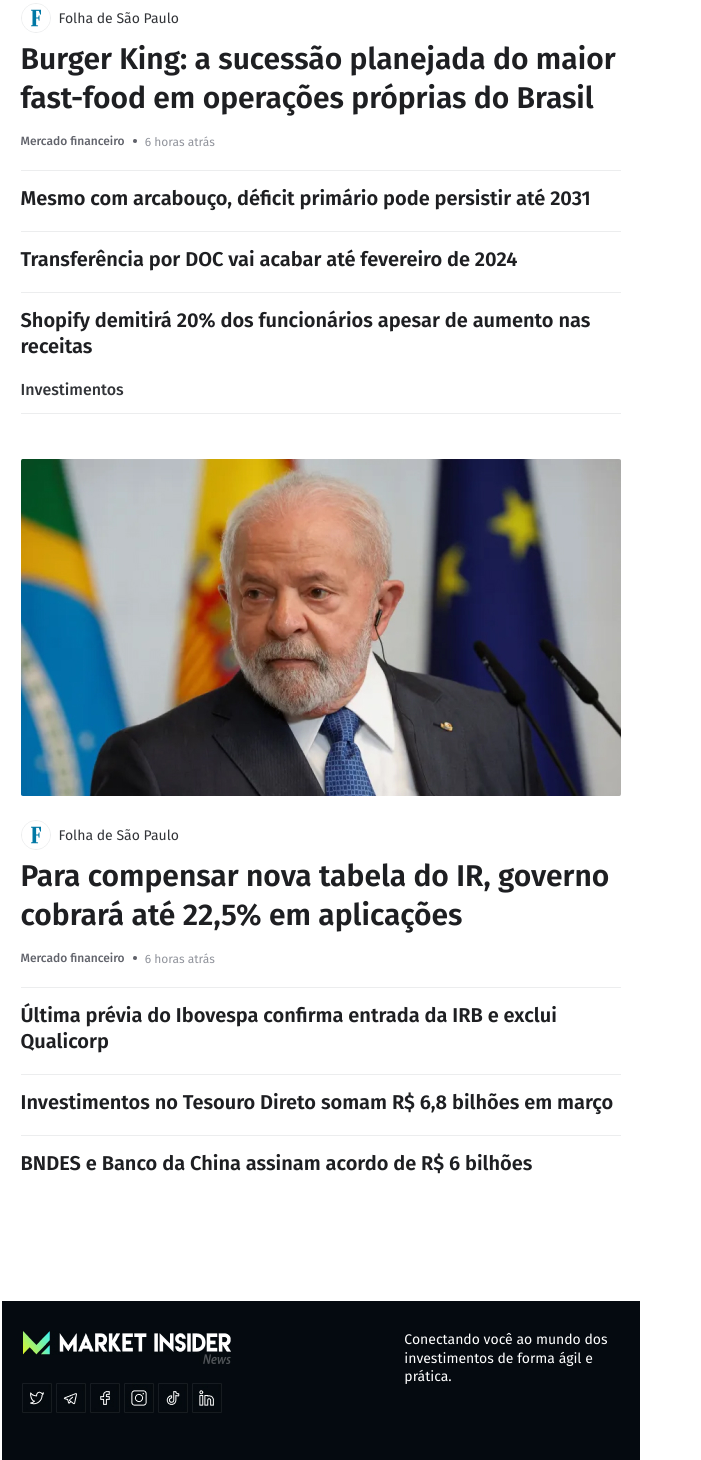
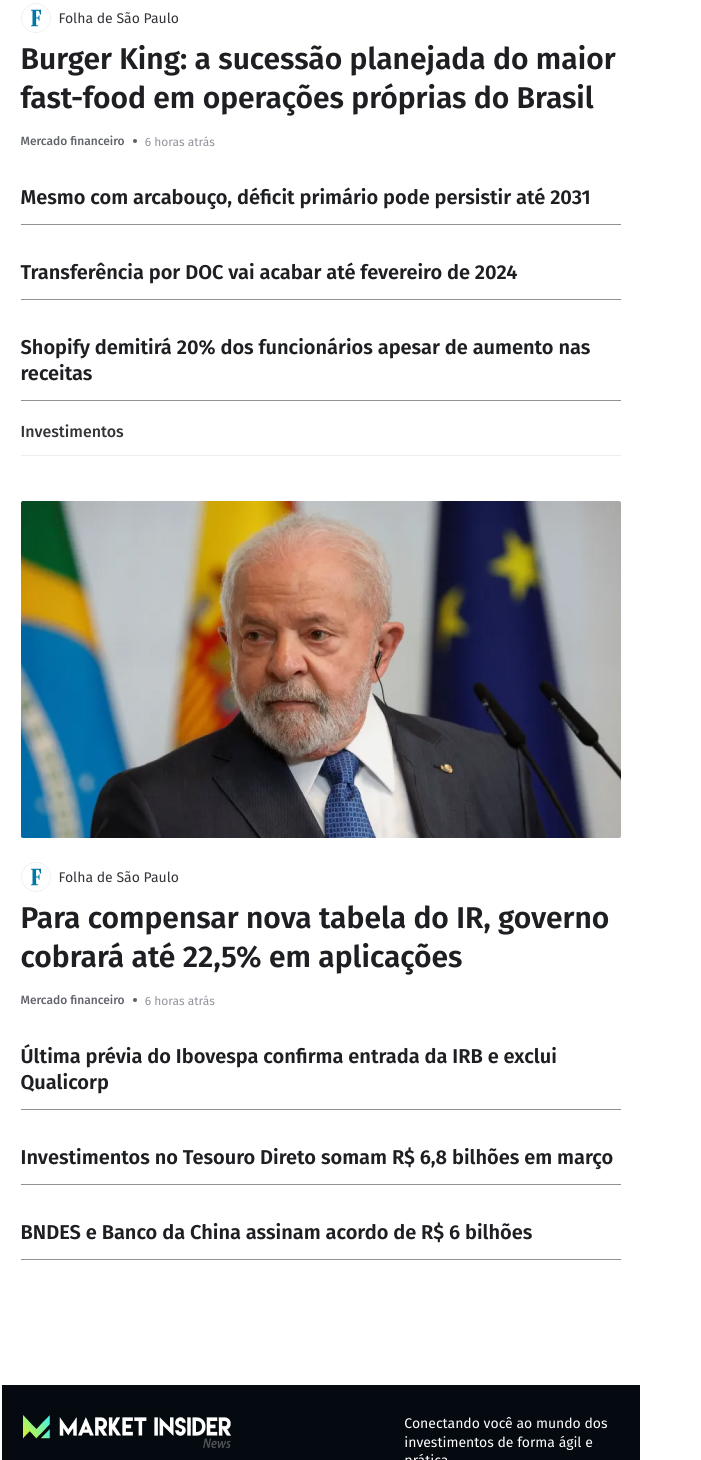
Before and after one commit to Diogo-Ol/EmailMarketingMontC, a plain HTML site: page index.html in a window 1280 px wide. Shown: the part 1917-3377 px from the top of the page, without its empty margins (0-701 px from the left). Drawn offline with Linux system fonts and the light colour scheme.

Commit message:
Ajustando bg

```diff
--- a/index.html
+++ b/index.html
@@ -690,7 +690,8 @@ overflow-x: hidden;
             margin-bottom: 1.25rem;
             text-decoration: none;
             padding-top: 0.875rem;
-            border-top: 1px solid #ECEDEE;
+            padding-bottom: 0.875rem;
+            border-bottom: 1px solid #929292;
             ">
 
                 <h5 class="titulo__link__noticia__mercado__financeiro" style="
@@ -711,7 +712,8 @@ overflow-x: hidden;
             margin-bottom: 1.25rem;
             text-decoration: none;
             padding-top: 0.875rem;
-            border-top: 1px solid #ECEDEE;
+            padding-bottom: 0.875rem;
+            border-bottom: 1px solid #929292;
             ">
 
                 <h5 class="titulo__link__noticia__mercado__financeiro" style="
@@ -732,7 +734,8 @@ overflow-x: hidden;
             margin-bottom: 1.25rem;
             text-decoration: none;
             padding-top: 0.875rem;
-            border-top: 1px solid #ECEDEE;
+            padding-bottom: 0.875rem;
+            border-bottom: 1px solid #929292;
             ">
 
                 <h5 class="titulo__link__noticia__mercado__financeiro" style="
@@ -868,7 +871,8 @@ overflow-x: hidden;
             margin-bottom: 1.25rem;
             text-decoration: none;
             padding-top: 0.875rem;
-            border-top: 1px solid #ECEDEE;
+            padding-bottom: 0.875rem;
+            border-bottom: 1px solid #929292;
             ">
 
                 <h5 class="titulo__link__noticia__investimentos" style="
@@ -889,7 +893,8 @@ overflow-x: hidden;
             margin-bottom: 1.25rem;
             text-decoration: none;
             padding-top: 0.875rem;
-            border-top: 1px solid #ECEDEE;
+            padding-bottom: 0.875rem;
+            border-bottom: 1px solid #929292;
             ">
 
                 <h5 class="titulo__link__noticia__investimentos" style="
@@ -910,7 +915,8 @@ overflow-x: hidden;
             margin-bottom: 1.25rem;
             text-decoration: none;
             padding-top: 0.875rem;
-            border-top: 1px solid #ECEDEE;
+            padding-bottom: 0.875rem;
+            border-bottom: 1px solid #929292;
             ">
 
                 <h5 class="titulo__link__noticia__investimentos" style="
```
Also changed, not shown: Assets/IMG/background-grey.jpg (added).
